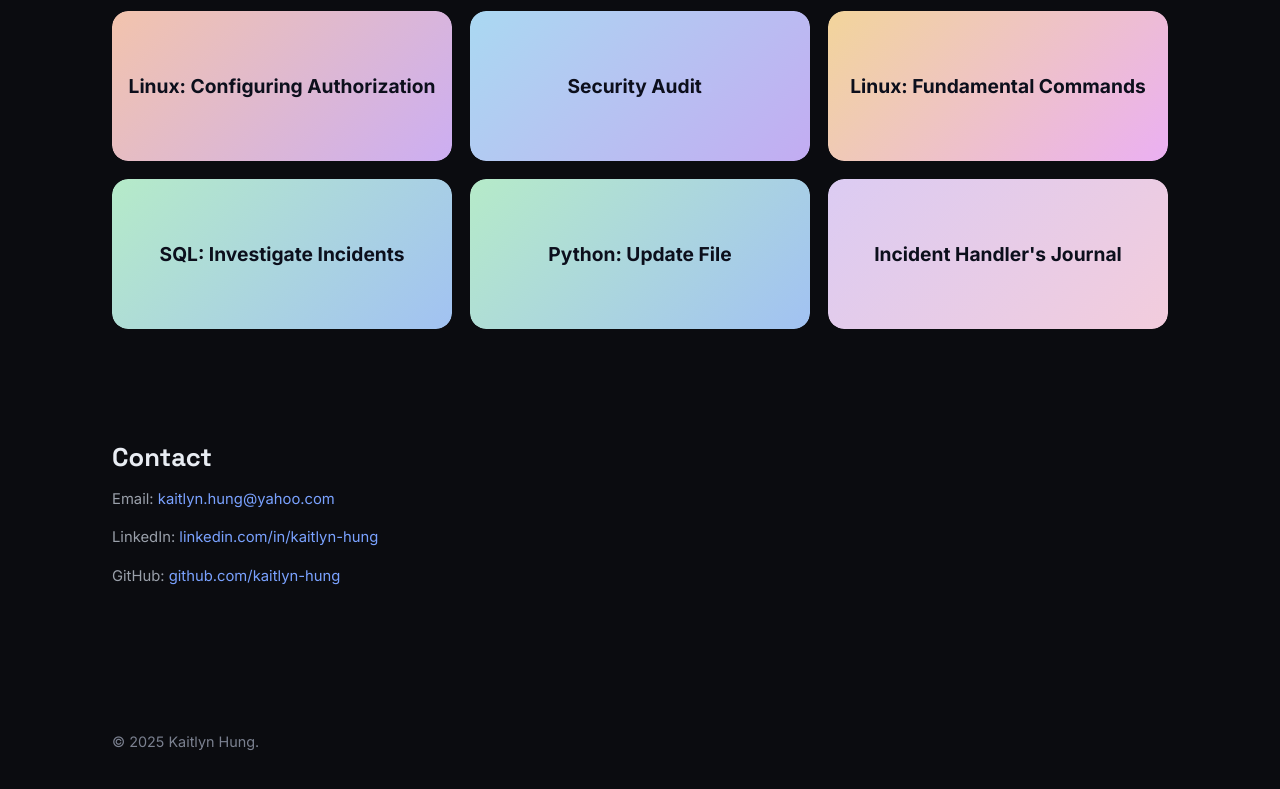
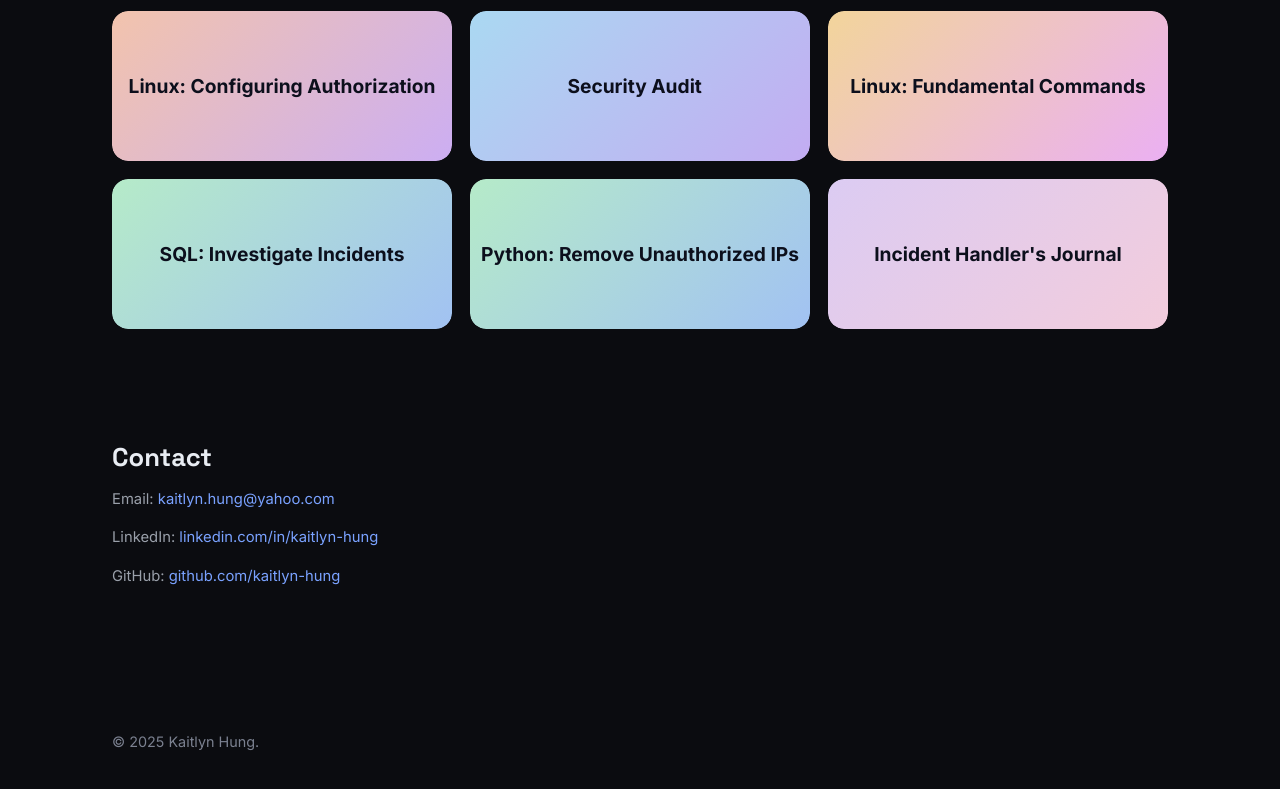
Before and after one commit to kaitlyn-hung/kaitlyn-hung.github.io, a plain HTML site: page index.html in a window 1280 px wide. Shown: the part 749-1538 px from the top of the page. Drawn offline with Linux system fonts and the light colour scheme.

Commit message:
Update Python link and description in index.html

```diff
--- a/index.html
+++ b/index.html
@@ -148,7 +148,7 @@
         <a class="card" style="--ga: var(--g-2a); --gb: var(--g-2b);" href="https://github.com/kaitlyn-hung/kaitlyn-hung.github.io/blob/main/security-audit/README.md" target="_blank"><span>Security Audit</span>s</a>
         <a class="card" style="--ga: var(--g-3a); --gb: var(--g-3b);" href="https://github.com/kaitlyn-hung/kaitlyn-hung.github.io/blob/main/linux-fundamentals/README.md" target="_blank"><span>Linux: Fundamental Commands</span></a>
         <a class="card" style="--ga: var(--g-4a); --gb: var(--g-4b);" href="https://github.com/kaitlyn-hung/kaitlyn-hung.github.io/blob/main/SQL-investigation/README.md" target="_blank"><span>SQL: Investigate Incidents</span></a>
-        <a class="card" style="--ga: var(--g-4a); --gb: var(--g-4b);" href="https://github.com/kaitlyn-hung/kaitlyn-hung.github.io/blob/main/incident-handlers-journal/README.md" target="_blank"><span>Python: Update File</span></a>
+        <a class="card" style="--ga: var(--g-4a); --gb: var(--g-4b);" href="https://github.com/kaitlyn-hung/kaitlyn-hung.github.io/tree/main/python-file-update/README.md" target="_blank"><span>Python: Remove Unauthorized IPs</span></a>
         <a class="card" style="--ga: var(--g-6a); --gb: var(--g-6b);" href="https://github.com/kaitlyn-hung/kaitlyn-hung.github.io/tree/main/incident-handlers-journal/README.md" target="_blank"><span>Incident Handler's Journal</span></a>
       </div>
     </section>
```
